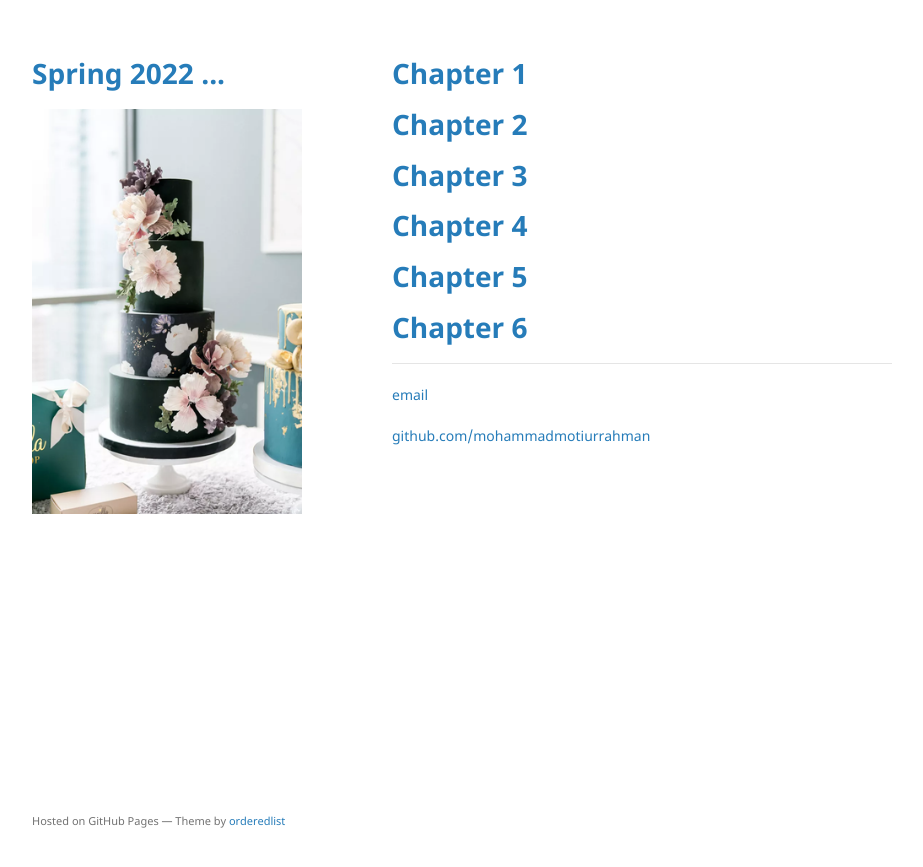
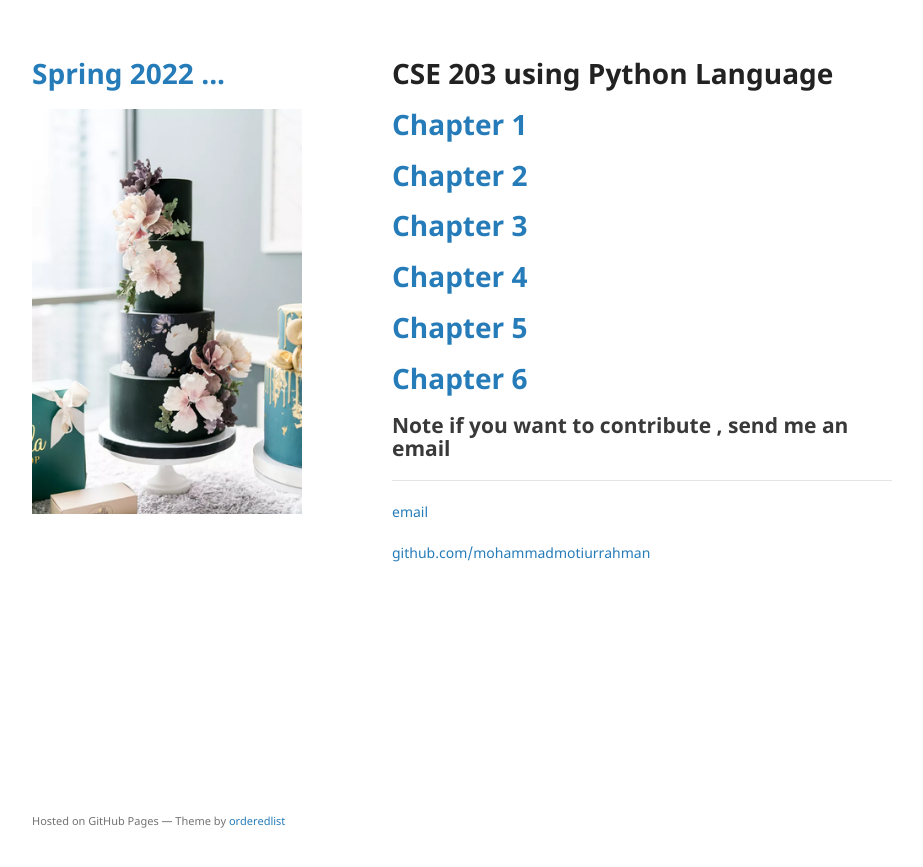
Before and after one commit to mohammadmotiurrahman/mohammadmotiurrahman.github.io, a Jekyll site: the page built from cse203py/index.md, in a window 1280 px wide. Shown: the top 867 px of the page, without its empty margins (178-1101 px from the left). Built offline with Jekyll 4.4.1, drawn with Linux system fonts in a browser that asks for light colours; our own code applies the rules of GitHub Pages for plain Markdown files.

Commit message:
Update index.md

```diff
--- a/cse203py/index.md
+++ b/cse203py/index.md
@@ -1,3 +1,5 @@
+
+# CSE 203 using Python Language
 # [Chapter 1](https://github.com/mohammadmotiurrahman/mohammadmotiurrahman.github.io/blob/main/cse203py/PythonCSE203Chapter1.ipynb)
 # [Chapter 2](https://github.com/mohammadmotiurrahman/mohammadmotiurrahman.github.io/blob/main/cse203py/PythonCSE203Chapter2.ipynb)
 # [Chapter 3](https://github.com/mohammadmotiurrahman/mohammadmotiurrahman.github.io/blob/main/cse203py/PythonCSE203Chapter3.ipynb)
@@ -5,6 +7,7 @@
 # [Chapter 5](https://github.com/mohammadmotiurrahman/mohammadmotiurrahman.github.io/blob/main/cse203py/PythonCSE203Chapter5.ipynb)
 # [Chapter 6](https://github.com/mohammadmotiurrahman/mohammadmotiurrahman.github.io/blob/main/cse203py/PythonCSE203Chapter6.ipynb)
 
+## Note if you want to contribute , send me an email
 
 * * *
 
```
